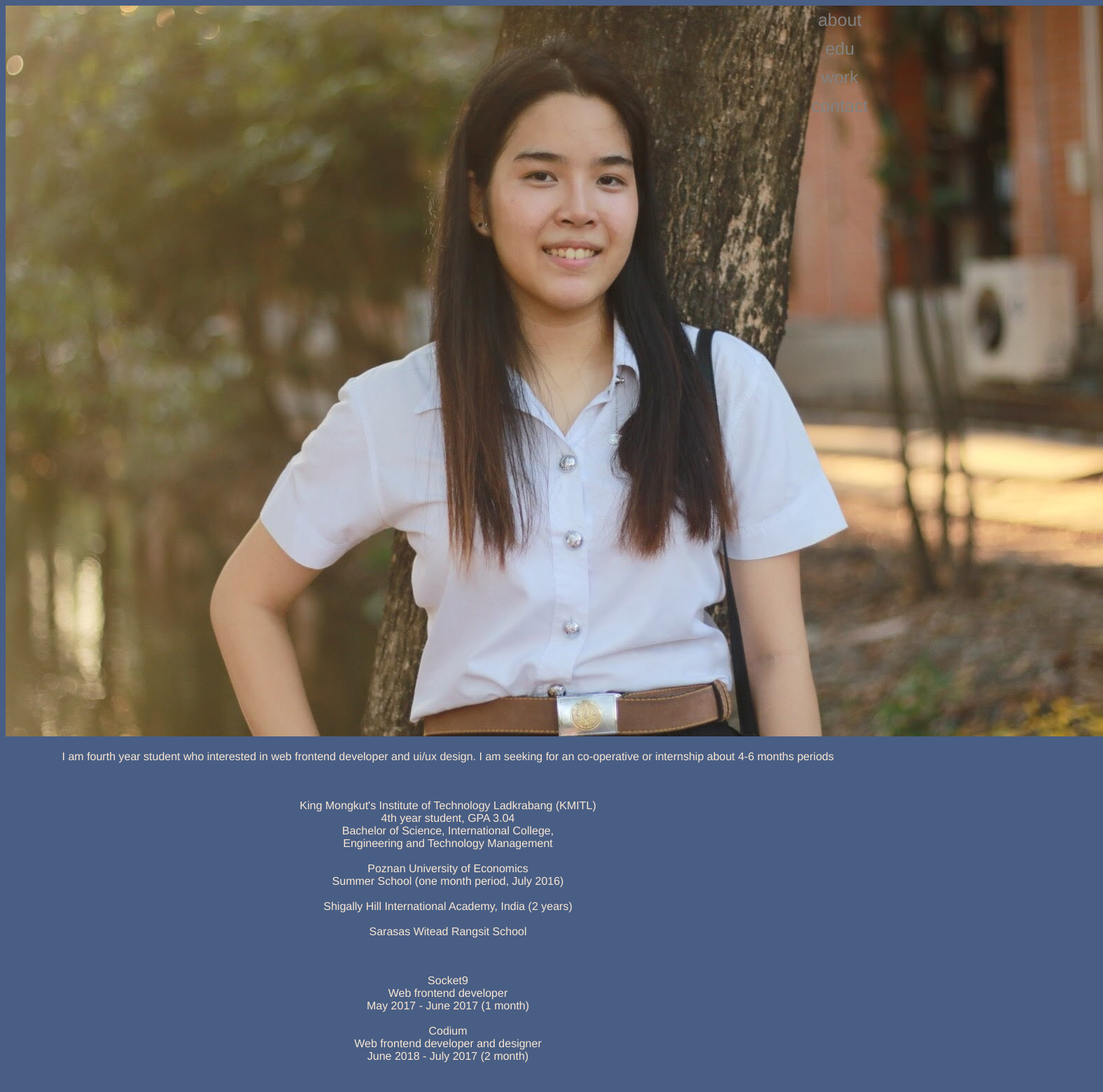
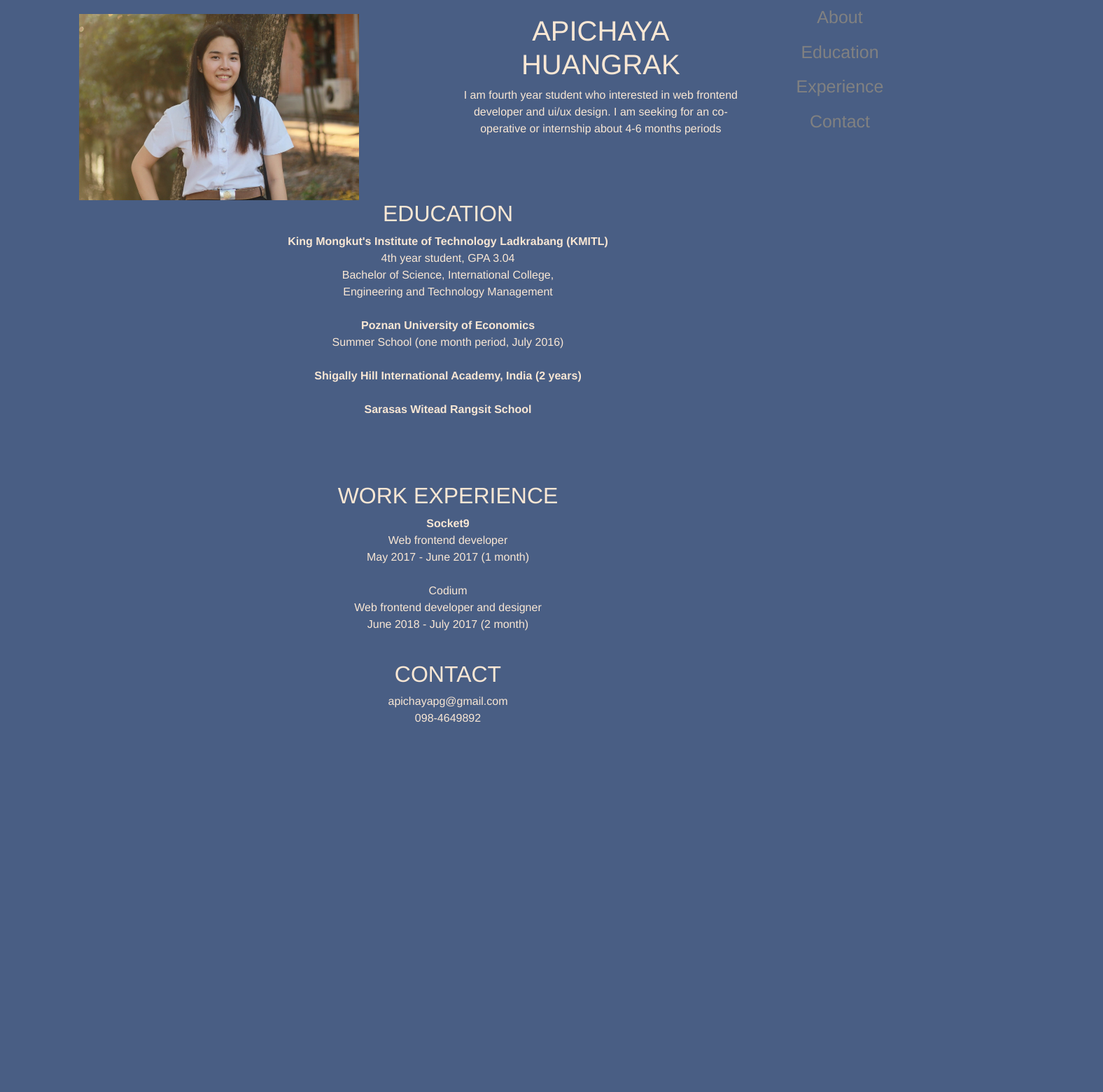
Before and after one commit to Apichayapleng/vue-webresume, a Vue app: page / in a window 1280 px wide. Shown: the top 1560 px of the page at 70% size, 1576 px wide, since content can reach past the window. After the commit the page ends 1078 px from the top, so only its background shows below. Built offline with nearby package versions, Linux system fonts and the light colour scheme.

Commit message:
add header

```diff
--- a/package.json
+++ b/package.json
@@ -8,6 +8,7 @@
     "lint": "vue-cli-service lint"
   },
   "dependencies": {
+    "bootstrap-vue": "^2.0.0-rc.11",
     "register-service-worker": "^1.0.0",
     "vue": "^2.5.17",
     "vue-class-component": "^6.0.0",
--- a/src/main.ts
+++ b/src/main.ts
@@ -3,6 +3,11 @@ import App from './App.vue'
 import router from './router'
 import store from './store'
 import './registerServiceWorker'
+import BootstrapVue from 'bootstrap-vue'
+import 'bootstrap/dist/css/bootstrap.css'
+import 'bootstrap-vue/dist/bootstrap-vue.css'
+
+Vue.use(BootstrapVue);
 
 Vue.config.productionTip = false
 
--- a/src/views/Home.vue
+++ b/src/views/Home.vue
@@ -1,31 +1,45 @@
 <template>
   <div class="home">
     <div class="sidenav">
-      <a href="#about" class>about</a>
-      <a href="#edu" class>edu</a>
-      <a href="#work" class>work</a>
-      <a href="#contact" class>contact</a>
+      <a href="#about" class>About</a>
+      <a href="#edu" class>Education</a>
+      <a href="#work" class>Experience</a>
+      <a href="#contact" class>Contact</a>
     </div>
     <div class="main">
       <section class="section1" id="about">
-        <img src="../assets/profile.jpg">
-        <p>I am fourth year student who interested in web frontend developer and ui/ux design. I am seeking for an co-operative or internship about 4-6 months periods</p>
+
+      <div class="row">
+        <!-- <b-row> -->
+          <div class="col-6"><img src="../assets/profile.jpg" width="400px"></div>
+          <div class="col-4">
+            <h1>APICHAYA HUANGRAK</h1>
+
+            <p>I am fourth year student who interested in web frontend developer and ui/ux design. I am seeking for an co-operative or internship about 4-6 months periods</p>
+          </div>
+        <!-- </b-row> -->
+      </div>
+
+        <!-- <img src="../assets/profile.jpg" width="300px">
+        <p>I am fourth year student who interested in web frontend developer and ui/ux design. I am seeking for an co-operative or internship about 4-6 months periods</p> -->
       </section>
       <section class="section2" id="edu">
-        <p><br><br>King Mongkut's Institute of Technology Ladkrabang (KMITL)<br>
+        <h2>EDUCATION</h2>
+        <p><b>King Mongkut's Institute of Technology Ladkrabang (KMITL)</b><br>
           4th year student, GPA 3.04<br>
           Bachelor of Science, International College,<br>
           Engineering and Technology Management<br><br>
 
-          Poznan University of Economics<br>
+          <b>Poznan University of Economics</b><br>
           Summer School (one month period, July 2016)<br><br>
 
-          Shigally Hill International Academy, India (2 years)<br><br>
+          <b>Shigally Hill International Academy, India (2 years)</b><br><br>
 
-          Sarasas Witead Rangsit School</p>
+          <b>Sarasas Witead Rangsit School</b></p>
       </section>
       <section class="section3" id="work">
-        <p><br><br>Socket9<br>
+        <h2><br><br>WORK EXPERIENCE</h2>
+        <p><b>Socket9</b><br>
           Web frontend developer<br>
           May 2017 - June 2017 (1 month)<br><br>
 
@@ -35,7 +49,8 @@
           </p>
       </section>
       <section class="section4" id="contact">
-        <p><br><br>apichayapg@gmail.com<br>
+        <h2>CONTACT</h2>
+        <p>apichayapg@gmail.com<br>
           098-4649892 <br><br> </p>
       </section>
     </div>
@@ -85,6 +100,7 @@ export default class Home extends Vue {}
 
 /* Style page content */
 .main {
+  padding-top: 20px;
     // margin-left: 0px; /* Same as the width of the sidebar */
     // padding: 0px 10px;
 }
```
Also changed, not shown: 1 other file (tests, documents, lock files or other folders).
